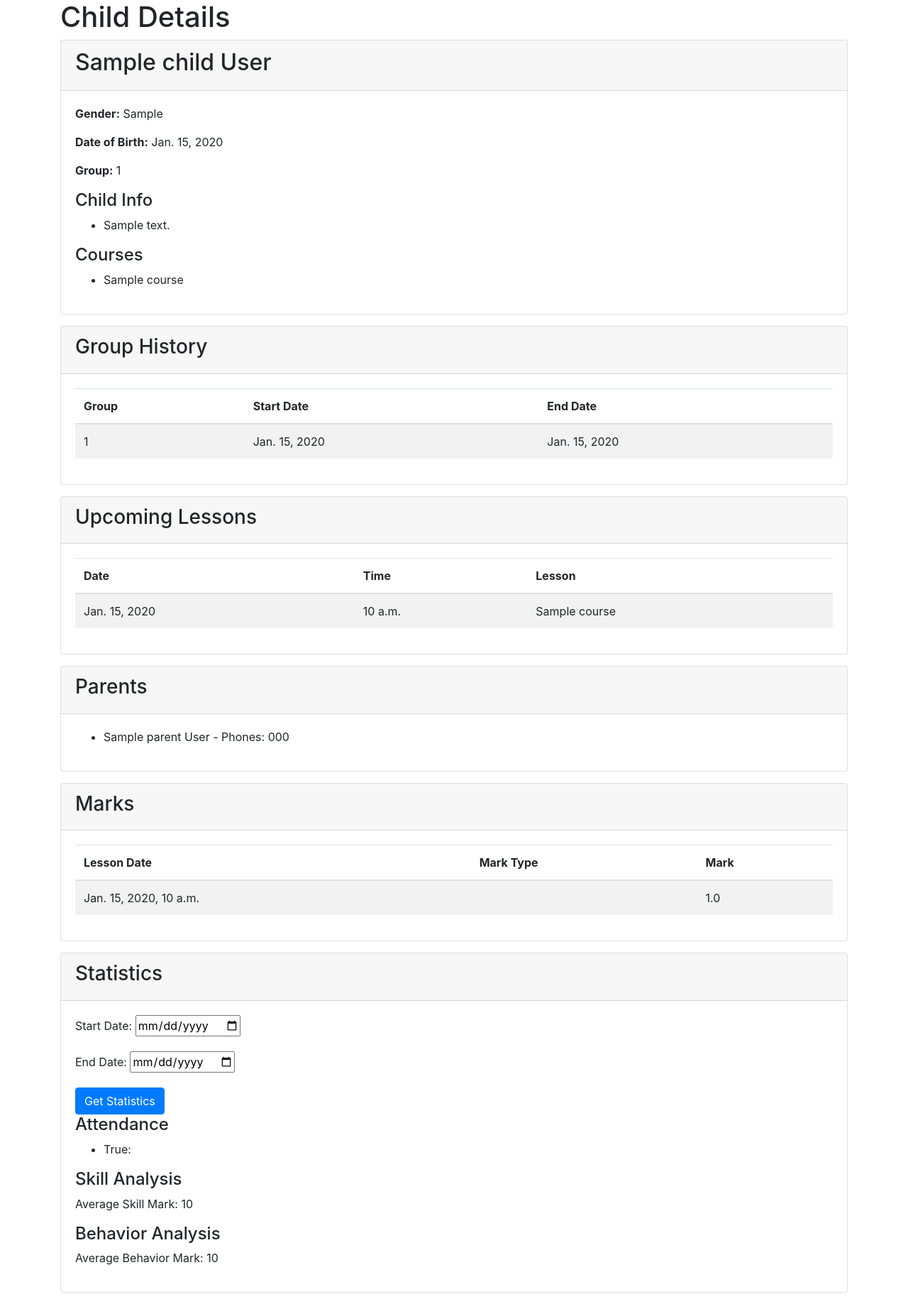
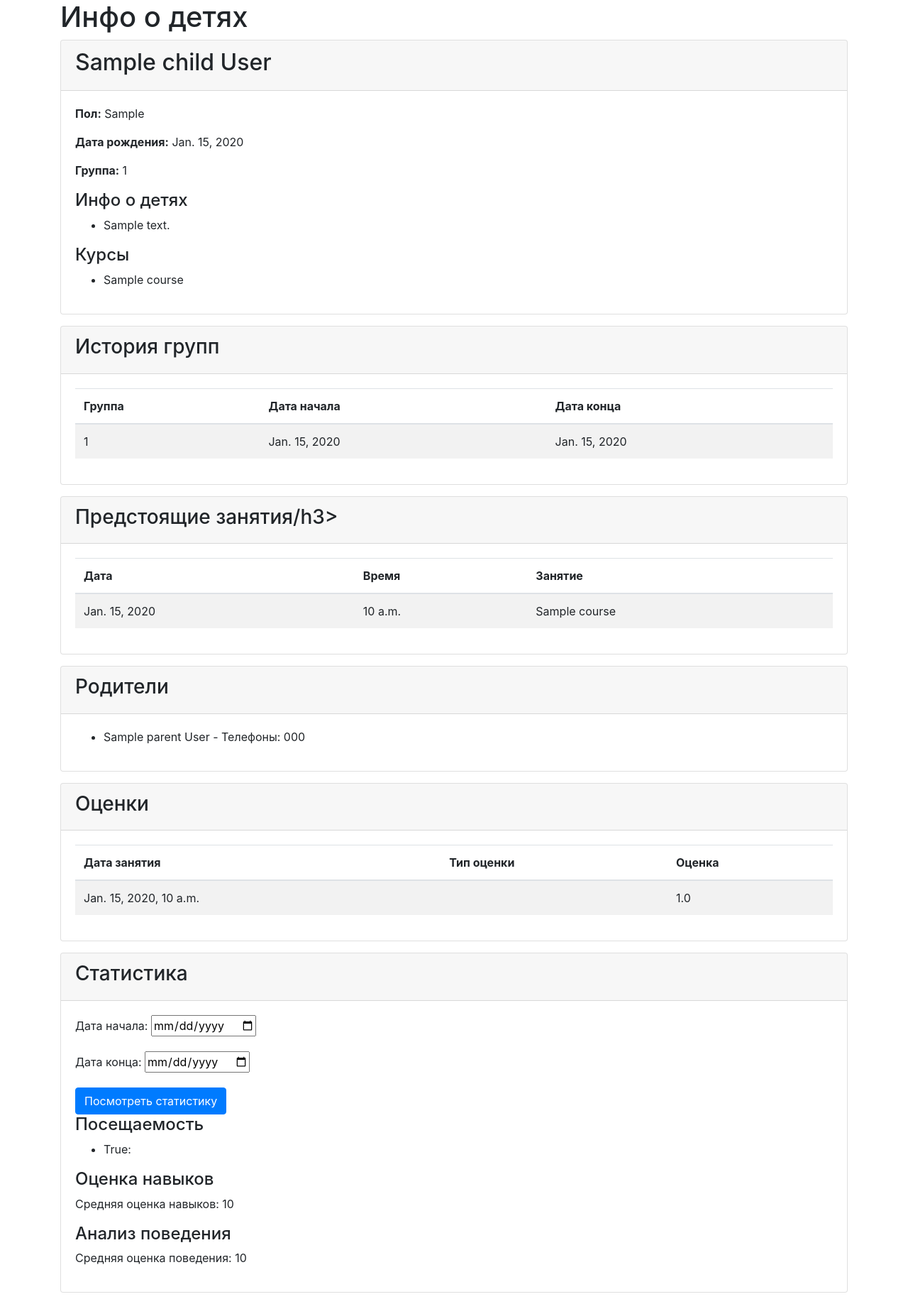
Before and after one commit to Fuuulkrum7/phoenix-db, a Django app: template django/core/templates/core/child.html in a window 1280 px wide. Shown: the whole page at 71% size. Run offline with Django 3.2, Linux system fonts and the light colour scheme; tables that the repository leaves empty hold one stand-in row (values such as "Sample post"); the template is opened without the code that fills it: values that come from a table or form of the project are taken from there, most other values are stand-ins (such as "Sample title", 1, 10 or a date in 2020); data that the repository does not hold is empty; some libraries are stand-ins or nearby versions.

Commit message:
translated ui

```diff
--- a/django/core/templates/core/add_course.html
+++ b/django/core/templates/core/add_course.html
@@ -3,16 +3,16 @@
 <html lang="en">
 <head>
     <meta charset="UTF-8">
-    <title>Add Course</title>
+    <title>Добавить курс</title>
     <link rel="stylesheet" href="https://stackpath.bootstrapcdn.com/bootstrap/4.5.2/css/bootstrap.min.css">
 </head>
 <body>
     <div class="container">
-        <h1>Add Course</h1>
+        <h1>Добавить курс</h1>
         <form method="post">
             {% csrf_token %}
             {{ form.as_p }}
-            <button type="submit" class="btn btn-success">Add</button>
+            <button type="submit" class="btn btn-success">Добавить</button>
         </form>
     </div>
 </body>
--- a/django/core/templates/core/add_lesson.html
+++ b/django/core/templates/core/add_lesson.html
@@ -2,16 +2,16 @@
 <html lang="en">
 <head>
     <meta charset="UTF-8">
-    <title>Add Lesson</title>
+    <title>Добавить занятие</title>
     <link rel="stylesheet" href="https://stackpath.bootstrapcdn.com/bootstrap/4.5.2/css/bootstrap.min.css">
 </head>
 <body>
     <div class="container">
-        <h1>Add Lesson</h1>
+        <h1>Добавить занятие</h1>
         <form method="post">
             {% csrf_token %}
             {{ form.as_p }}
-            <button type="submit" class="btn btn-success">Add</button>
+            <button type="submit" class="btn btn-success">Добавить</button>
         </form>
     </div>
 </body>
--- a/django/core/templates/core/child.html
+++ b/django/core/templates/core/child.html
@@ -2,33 +2,33 @@
 <html lang="en">
 <head>
     <meta charset="UTF-8">
-    <title>Child Details</title>
+    <title>Инфо о детях</title>
     <link rel="stylesheet" href="https://stackpath.bootstrapcdn.com/bootstrap/4.5.2/css/bootstrap.min.css">
 </head>
 <body>
     <div class="container">
-        <h1>Child Details</h1>
+        <h1>Инфо о детях</h1>
         <div class="card mb-3">
             <div class="card-header">
                 <h2>{{ child.name }} {{ child.surname }}</h2>
             </div>
             <div class="card-body">
-                <p><strong>Gender:</strong> {{ child.gender }}</p>
-                <p><strong>Date of Birth:</strong> {{ child.birthday }}</p>
-                <p><strong>Group:</strong>
+                <p><strong>Пол:</strong> {{ child.gender }}</p>
+                <p><strong>Дата рождения:</strong> {{ child.birthday }}</p>
+                <p><strong>Группа:</strong>
                     {% if child.current_group %}
                         {{ child.current_group.track_type.track_type_id }}
                     {% else %}
                         N/A
                     {% endif %}
                 </p>
-                <h4>Child Info</h4>
+                <h4>Инфо о детях</h4>
                 <ul>
                     {% for info in child_info %}
                         <li>{{ info.description }}</li>
                     {% endfor %}
                 </ul>
-                <h4>Courses</h4>
+                <h4>Курсы</h4>
                 <ul>
                     {% for course in courses %}
                         <li>{{ course.course_name }}</li>
@@ -39,15 +39,15 @@
 
         <div class="card mb-3">
             <div class="card-header">
-                <h3>Group History</h3>
+                <h3>История групп</h3>
             </div>
             <div class="card-body">
                 <table class="table table-striped">
                     <thead>
                         <tr>
-                            <th>Group</th>
-                            <th>Start Date</th>
-                            <th>End Date</th>
+                            <th>Группа</th>
+                            <th>Дата начала</th>
+                            <th>Дата конца</th>
                         </tr>
                     </thead>
                     <tbody>
@@ -65,15 +65,15 @@
 
         <div class="card mb-3">
             <div class="card-header">
-                <h3>Upcoming Lessons</h3>
+                <h3>Предстоящие занятия/h3>
             </div>
             <div class="card-body">
                 <table class="table table-striped">
                     <thead>
                         <tr>
-                            <th>Date</th>
-                            <th>Time</th>
-                            <th>Lesson</th>
+                            <th>Дата</th>
+                            <th>Время</th>
+                            <th>Занятие</th>
                         </tr>
                     </thead>
                     <tbody>
@@ -91,12 +91,12 @@
 
         <div class="card mb-3">
             <div class="card-header">
-                <h3>Parents</h3>
+                <h3>Родители</h3>
             </div>
             <div class="card-body">
                 <ul>
                     {% for parent in parents %}
-                        <li>{{ parent.name }} {{ parent.surname }} - Phones:
+                        <li>{{ parent.name }} {{ parent.surname }} - Телефоны:
                             {% for phone in parent_phones %}
                                 {{ phone.phone_number }}{% if not forloop.last %}, {% endif %}
                             {% endfor %}
@@ -108,15 +108,15 @@
 
         <div class="card mb-3">
             <div class="card-header">
-                <h3>Marks</h3>
+                <h3>Оценки</h3>
             </div>
             <div class="card-body">
                 <table class="table table-striped">
                     <thead>
                         <tr>
-                            <th>Lesson Date</th>
-                            <th>Mark Type</th>
-                            <th>Mark</th>
+                            <th>Дата занятия</th>
+                            <th>Тип оценки</th>
+                            <th>Оценка</th>
                         </tr>
                     </thead>
                     <tbody>
@@ -134,31 +134,31 @@
 
         <div class="card mb-3">
             <div class="card-header">
-                <h3>Statistics</h3>
+                <h3>Статистика</h3>
             </div>
             <div class="card-body">
                 <form method="post">
                     {% csrf_token %}
                     <div class="form-group">
-                        <label for="start_date">Start Date:</label>
+                        <label for="start_date">Дата начала:</label>
                         {{ form.start_date }}
                     </div>
                     <div class="form-group">
-                        <label for="end_date">End Date:</label>
+                        <label for="end_date">Дата конца:</label>
                         {{ form.end_date }}
                     </div>
-                    <button type="submit" class="btn btn-primary">Get Statistics</button>
+                    <button type="submit" class="btn btn-primary">Посмотреть статистику</button>
                 </form>
-                <h4>Attendance</h4>
+                <h4>Посещаемость</h4>
                 <ul>
                     {% for entry in attendance %}
                         <li>{{ entry.visited }}: {{ entry.count }}</li>
                     {% endfor %}
                 </ul>
-                <h4>Skill Analysis</h4>
-                <p>Average Skill Mark: {{ skill_analysis.mark__avg }}</p>
-                <h4>Behavior Analysis</h4>
-                <p>Average Behavior Mark: {{ behavior_analysis.mark__avg }}</p>
+                <h4>Оценка навыков</h4>
+                <p>Средняя оценка навыков: {{ skill_analysis.mark__avg }}</p>
+                <h4>Анализ поведения</h4>
+                <p>Средняя оценка поведения: {{ behavior_analysis.mark__avg }}</p>
             </div>
         </div>
     </div>
--- a/django/core/templates/core/edit_behavior.html
+++ b/django/core/templates/core/edit_behavior.html
@@ -3,12 +3,12 @@
 <html lang="en">
 <head>
     <meta charset="UTF-8">
-    <title>Behavior Rubric</title>
+    <title>Рубрикатор поведения</title>
     <link rel="stylesheet" href="https://stackpath.bootstrapcdn.com/bootstrap/4.5.2/css/bootstrap.min.css">
 </head>
 <body>
     <div class="container">
-        <h1>Behavior Rubric</h1>
+        <h1>Рубрикатор поведения</h1>
     </div>
 </body>
 </html>
--- a/django/core/templates/core/edit_course.html
+++ b/django/core/templates/core/edit_course.html
@@ -2,16 +2,16 @@
 <html lang="en">
 <head>
     <meta charset="UTF-8">
-    <title>Edit Course</title>
+    <title>Править курс</title>
     <link rel="stylesheet" href="https://stackpath.bootstrapcdn.com/bootstrap/4.5.2/css/bootstrap.min.css">
 </head>
 <body>
     <div class="container">
-        <h1>Edit Course</h1>
+        <h1>Править курс</h1>
         <form method="post">
             {% csrf_token %}
             {{ form.as_p }}
-            <button type="submit" class="btn btn-primary">Save Changes</button>
+            <button type="submit" class="btn btn-primary">Сохранить</button>
         </form>
     </div>
 </body>
--- a/django/core/templates/core/edit_lesson.html
+++ b/django/core/templates/core/edit_lesson.html
@@ -2,16 +2,16 @@
 <html lang="en">
 <head>
     <meta charset="UTF-8">
-    <title>Edit Lesson</title>
+    <title>Править занятие</title>
     <link rel="stylesheet" href="https://stackpath.bootstrapcdn.com/bootstrap/4.5.2/css/bootstrap.min.css">
 </head>
 <body>
     <div class="container">
-        <h1>Edit Lesson</h1>
+        <h1>Править занятие</h1>
         <form method="post">
             {% csrf_token %}
             {{ form.as_p }}
-            <button type="submit" class="btn btn-primary">Save Changes</button>
+            <button type="submit" class="btn btn-primary">Сохранить</button>
         </form>
     </div>
 </body>
--- a/django/core/templates/core/statistics.html
+++ b/django/core/templates/core/statistics.html
@@ -3,12 +3,12 @@
 <html lang="en">
 <head>
     <meta charset="UTF-8">
-    <title>Statistics Dashboard</title>
+    <title>Дэшборд</title>
     <link rel="stylesheet" href="https://stackpath.bootstrapcdn.com/bootstrap/4.5.2/css/bootstrap.min.css">
 </head>
 <body>
     <div class="container">
-        <h1>Statistics Dashboard</h1>
+        <h1>Дэшборд</h1>
 
     </div>
 </body>
--- a/django/core/templates/core/tutor.html
+++ b/django/core/templates/core/tutor.html
@@ -2,12 +2,12 @@
 <html lang="en">
 <head>
     <meta charset="UTF-8">
-    <title>Tutor Page</title>
+    <title>Ведущий</title>
     <link rel="stylesheet" href="https://stackpath.bootstrapcdn.com/bootstrap/4.5.2/css/bootstrap.min.css">
 </head>
 <body>
 <div class="container">
-    <h1>Tutor Page</h1>
+    <h1>Ведущий</h1>
         <form method="get">
             <div class="form-group">
                 <label for="groupSelect">Выбор группы</label>
```
Also changed, not shown: django/accounts/templates/accounts/login.html (+4 -4 lines), django/core/templates/core/curator.html (+7 -7 lines), django/core/templates/core/edit_attendance.html (+7 -7 lines), django/core/templates/core/forbidden.html (+4 -4 lines), django/core/templates/core/methodist.html (+9 -9 lines), django/core/templates/core/schedule.html (+12 -12 lines).
